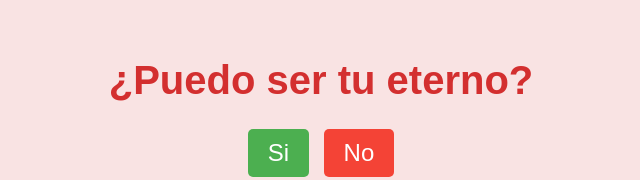
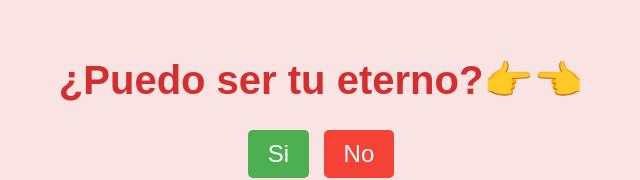
Before and after one commit to Edrax15/Edrax15.github.io, a plain HTML site: page index.html in a window 1280 px wide. Shown: the part 134-314 px from the top of the page, without its empty margins (319-959 px from the left). Drawn offline with Linux system fonts and the light colour scheme; no server answers.

Commit message:
Update index.html

```diff
--- a/index.html
+++ b/index.html
@@ -3,12 +3,12 @@
 <head>
     <meta charset="UTF-8">
     <meta name="viewport" content="width=device-width, initial-scale=1.0">
-    <title>¿Puedo ser tu eterno?</title>
+    <title>¿Puedo ser tu eterno?👉👈</title>
     <link rel="stylesheet" href="styles.css">
 </head>
 <body>
     <div class="container">
-        <h1>¿Puedo ser tu eterno?</h1>
+        <h1>¿Puedo ser tu eterno?👉👈</h1>
         <div class="buttons">
             <button class="yes-button" onclick="handleYesClick()">Si</button>
             <button class="no-button" onclick="handleNoClick()">No</button>
```
